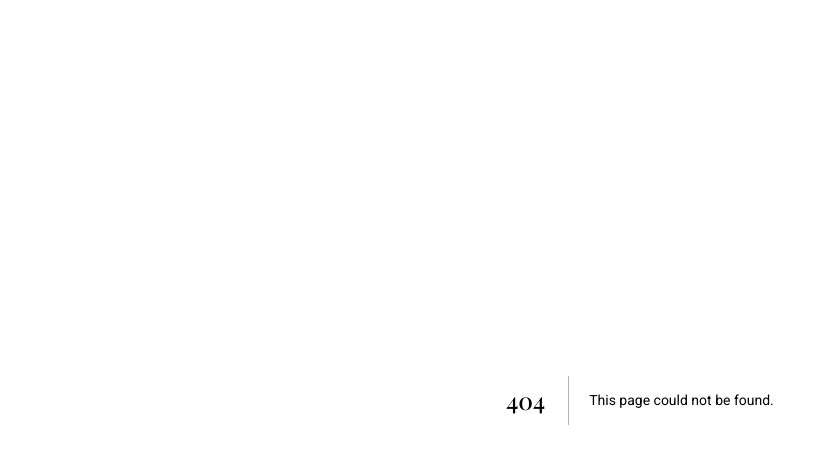
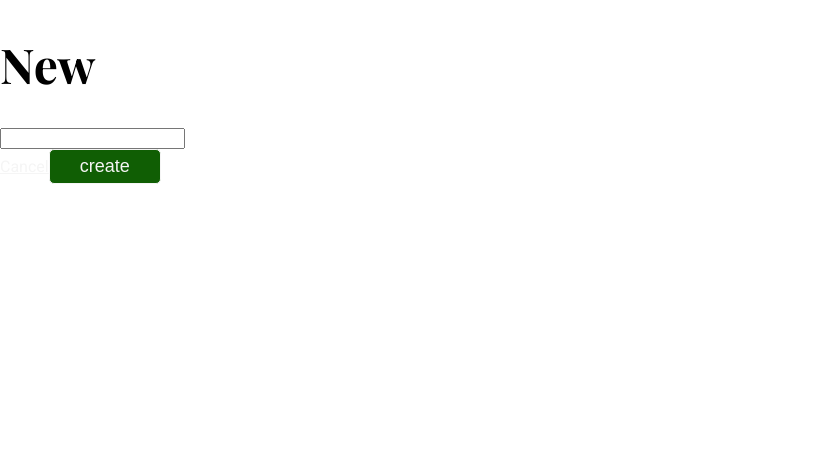
Before and after one commit to Chris-Wagg/deli-rebuild, a Next.js app: page /Edit in a window 1280 px wide. Before the commit this address had no page. Shown: the top 452 px of the page, without its empty margins (0-833 px from the left). Built offline with nearby package versions, Linux system fonts and the light colour scheme; a web font is replaced by a local one.

Commit message:
stashing

```diff
--- /dev/null
+++ b/pages/Edit.tsx
@@ -0,0 +1,50 @@
+import Link from 'next/link'
+import React from 'react'
+import { prisma } from '@/db'
+import { redirect } from 'next/navigation'
+
+async function createTodo(data: FormData) {
+	'use server'
+
+	const title = data.get('title')?.valueOf()
+	// takes title from the form
+	if (typeof title !== 'string' || title.length === 0) {
+		throw new Error('Invalid title')
+	}
+
+	await prisma.todo.create({ data: { title, complete: false } })
+
+	redirect('/')
+}
+
+export default function Page(props) {
+	return (
+		<>
+			<header className='flex justify-between items-center mb-4'>
+				<h1 className='test-2x1'>New</h1>
+			</header>
+			<form
+				action={createTodo}
+				// adding server actions allwos form actions to interact directly with server
+				className='flex gap-2 flex-col'>
+				<input
+					type='text'
+					name='title'
+					className='border border-slate-300 bg-transparent rounded px-2 py-1 outline-none focus-within:border-slate-100'
+				/>
+				<div className='flex gap-1 justify-end'>
+					<Link
+						href='..'
+						className='border border-slate-300 bg-transparent rounded px-2 py-1 outline-none focus-within:border-slate-100'>
+						Cancel
+					</Link>
+					<button
+						type='submit'
+						className='border border-slate-300 bg-transparent rounded px-2 py-1 outline-none focus-within:border-slate-100'>
+						create
+					</button>
+				</div>
+			</form>
+		</>
+	)
+}
```
Also changed, not shown: components/MenuAccordion.jsx (+13 -8 lines), components/menu items/BreakfastItems.tsx (added, +20 -0 lines), pages/edit.tsx (added, +36 -0 lines), tsconfig.json (+3 -13 lines).
